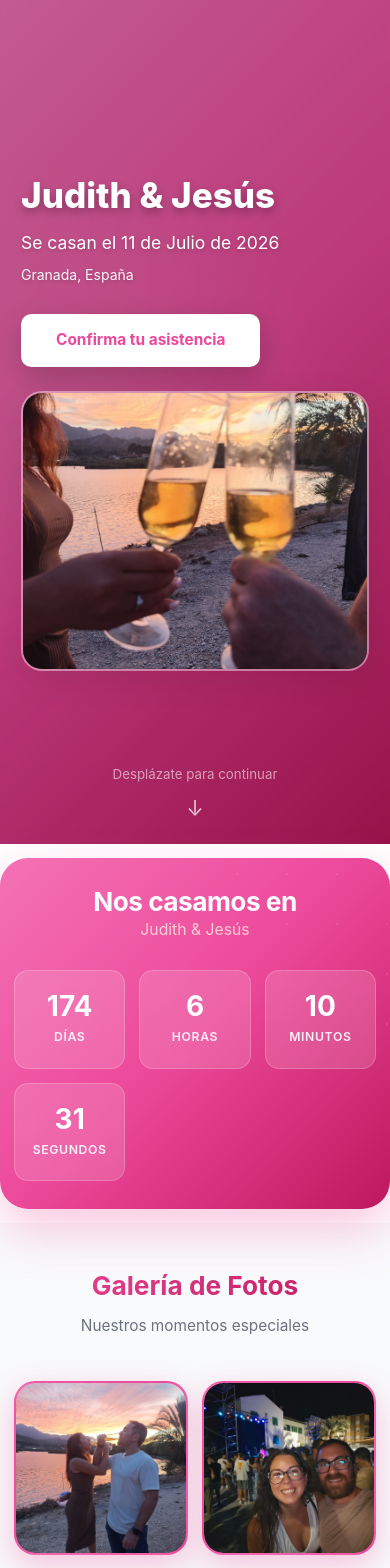
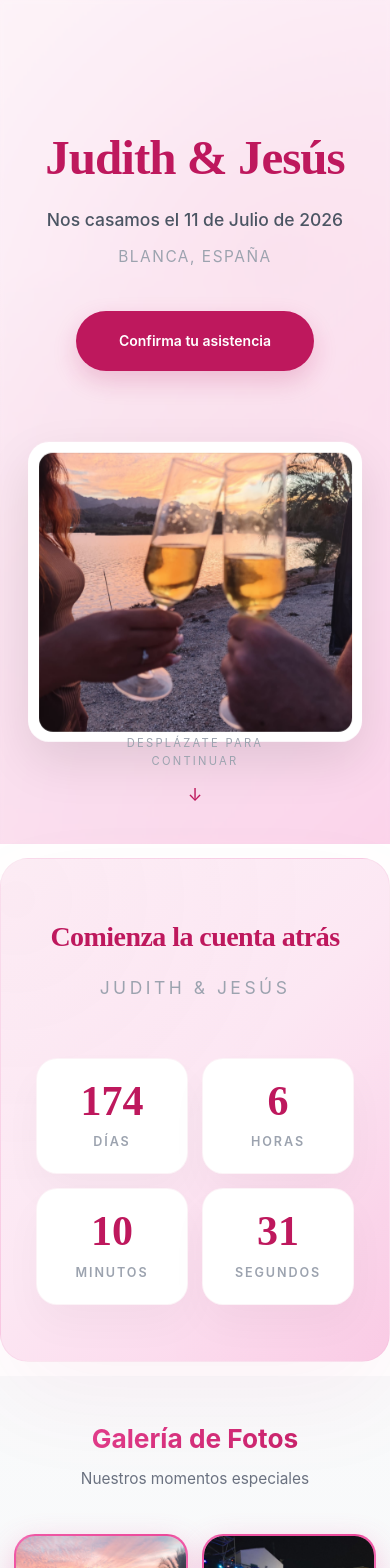
Before and after one commit to jesusMartinez88/boda-judith-jesus, an Angular app: page / in a window 390 px wide. Shown: the top 1568 px of the page. Built offline with nearby package versions, Linux system fonts and the light colour scheme; no server answers.

Commit message:
feature: new countdawn

```diff
--- a/src/app/components/countdown/countdown.component.css
+++ b/src/app/components/countdown/countdown.component.css
@@ -1,94 +1,126 @@
 .countdown-container {
-  background: linear-gradient(135deg, #f472b6 0%, #ec4899 50%, #be185d 100%);
-  padding: 3rem 1.5rem;
-  border-radius: 2rem;
+  background: linear-gradient(135deg, #fdf2f8 0%, #fce7f3 50%, #fbcfe8 100%);
+  padding: 5rem 2rem;
+  border-radius: 3rem;
   text-align: center;
   position: relative;
   overflow: hidden;
-  box-shadow: 0 20px 50px rgba(236, 72, 153, 0.3);
+  box-shadow: 0 40px 100px rgba(190, 24, 93, 0.05);
+  border: 1px solid rgba(190, 24, 93, 0.05);
 }
 
 .countdown-container::before {
   content: '';
   position: absolute;
-  top: -50%;
-  right: -50%;
-  width: 100%;
-  height: 100%;
-  background: radial-gradient(circle, rgba(255, 255, 255, 0.1) 1px, transparent 1px);
-  background-size: 50px 50px;
-  animation: float 20s linear infinite;
-}
-
-@keyframes float {
-  0% {
-    transform: translate(0, 0);
-  }
-  100% {
-    transform: translate(50px, 50px);
-  }
+  top: -20%;
+  left: -10%;
+  width: 140%;
+  height: 140%;
+  background: radial-gradient(circle at 10% 20%, rgba(219, 39, 119, 0.03) 0%, transparent 40%),
+    radial-gradient(circle at 90% 80%, rgba(190, 24, 93, 0.03) 0%, transparent 40%);
+  pointer-events: none;
 }
 
 .countdown-header {
   position: relative;
   z-index: 1;
-  margin-bottom: 2rem;
+  margin-bottom: 4rem;
 }
 
 .countdown-header h2 {
+  font-family: 'Playfair Display', serif;
+  font-size: 3.5rem;
   font-weight: 700;
+  color: #be185d;
+  margin-bottom: 1rem;
   letter-spacing: -0.02em;
+}
+
+.countdown-header p {
+  font-size: 1.25rem;
+  color: #9ca3af;
+  text-transform: uppercase;
+  letter-spacing: 0.2em;
 }
 
 .countdown-grid {
   display: grid;
-  grid-template-columns: repeat(auto-fit, minmax(100px, 1fr));
-  gap: 1rem;
+  grid-template-columns: repeat(4, 1fr);
+  gap: 2rem;
+  max-width: 1000px;
+  margin: 0 auto;
   position: relative;
   z-index: 1;
 }
 
 .countdown-item {
-  background: rgba(255, 255, 255, 0.15);
-  backdrop-filter: blur(10px);
-  padding: 1.5rem 1rem;
-  border-radius: 1rem;
-  border: 1px solid rgba(255, 255, 255, 0.2);
-  transition: all 0.3s ease;
+  background: white;
+  padding: 2.5rem 1.5rem;
+  border-radius: 2rem;
+  box-shadow: 0 20px 40px rgba(0, 0, 0, 0.03);
+  border: 1px solid rgba(190, 24, 93, 0.05);
+  transition: all 0.4s cubic-bezier(0.175, 0.885, 0.32, 1.275);
+  display: flex;
+  flex-direction: column;
+  align-items: center;
+  justify-content: center;
 }
 
 .countdown-item:hover {
-  background: rgba(255, 255, 255, 0.25);
-  transform: translateY(-5px);
-  box-shadow: 0 10px 30px rgba(0, 0, 0, 0.2);
+  transform: translateY(-10px);
+  box-shadow: 0 30px 60px rgba(190, 24, 93, 0.1);
+  border-color: rgba(190, 24, 93, 0.1);
 }
 
 .countdown-number {
-  font-size: 2.5rem;
+  font-family: 'Playfair Display', serif;
+  font-size: 4rem;
   font-weight: 700;
-  color: white;
+  color: #be185d;
   line-height: 1;
-  margin-bottom: 0.5rem;
+  margin-bottom: 0.75rem;
 }
 
 .countdown-label {
-  font-size: 0.875rem;
-  color: rgba(255, 255, 255, 0.9);
+  font-size: 0.9rem;
+  color: #9ca3af;
   text-transform: uppercase;
-  letter-spacing: 0.05em;
+  letter-spacing: 0.15em;
   font-weight: 600;
+}
+
+@media (max-width: 1024px) {
+  .countdown-grid {
+    grid-template-columns: repeat(2, 1fr);
+    gap: 1.5rem;
+    padding: 0 1rem;
+  }
+
+  .countdown-header h2 {
+    font-size: 2.5rem;
+  }
 }
 
 @media (max-width: 640px) {
   .countdown-container {
-    padding: 2rem 1rem;
+    padding: 4rem 1.5rem;
+    border-radius: 2rem;
   }
 
   .countdown-number {
+    font-size: 3rem;
+  }
+
+  .countdown-header h2 {
     font-size: 2rem;
   }
 
-  .countdown-header h2 {
-    font-size: 1.875rem;
+  .countdown-grid {
+    gap: 1rem;
+  }
+
+  .countdown-item {
+    padding: 1.5rem 1rem;
+    border-radius: 1.5rem;
   }
 }
--- a/src/app/components/countdown/countdown.component.html
+++ b/src/app/components/countdown/countdown.component.html
@@ -1,10 +1,10 @@
-<div class="countdown-container">
-  <div class="countdown-header">
-    <h2 class="text-3xl md:text-4xl font-bold text-white mb-2">Nos casamos en</h2>
-    <p class="text-lg text-rose-200">Judith & Jesús</p>
+<div class="countdown-container" #countdownContainer>
+  <div class="countdown-header" #countdownHeader>
+    <h2>Comienza la cuenta atrás</h2>
+    <p>Judith & Jesús</p>
   </div>
 
-  <div class="countdown-grid">
+  <div class="countdown-grid" #countdownGrid>
     <div class="countdown-item">
       <div class="countdown-number">{{ timeRemaining().days }}</div>
       <div class="countdown-label">Días</div>
--- a/src/app/components/hero/hero.component.css
+++ b/src/app/components/hero/hero.component.css
@@ -4,7 +4,7 @@
   display: flex;
   align-items: center;
   justify-content: center;
-  background: linear-gradient(135deg, #f472b6 0%, #ec4899 50%, #be185d 100%);
+  background: linear-gradient(135deg, #fdf2f8 0%, #fce7f3 50%, #fbcfe8 100%);
   overflow: hidden;
 }
 
@@ -15,7 +15,8 @@
   left: 0;
   right: 0;
   bottom: 0;
-  background: radial-gradient(circle at 20% 50%, rgba(255, 255, 255, 0.1) 0%, transparent 50%);
+  background: radial-gradient(circle at 70% 30%, rgba(219, 39, 119, 0.05) 0%, transparent 50%),
+    radial-gradient(circle at 20% 70%, rgba(190, 24, 93, 0.05) 0%, transparent 50%);
   pointer-events: none;
 }
 
@@ -25,273 +26,220 @@
   left: 0;
   right: 0;
   bottom: 0;
-  background: rgba(0, 0, 0, 0.2);
-  backdrop-filter: blur(1px);
+  background: rgba(255, 255, 255, 0.1);
+  backdrop-filter: blur(2px);
 }
 
 .hero-content {
   display: grid;
   grid-template-columns: 1fr 1fr;
-  gap: 3rem;
+  gap: 4rem;
   align-items: center;
   max-width: 1400px;
   width: 100%;
-  padding: 2rem;
+  padding: 4rem;
   z-index: 2;
   position: relative;
 }
 
 .hero-text {
-  color: white;
+  color: #1f2937;
   text-align: left;
 }
 
 .hero-title {
-  font-size: 4.5rem;
-  font-weight: 800;
-  margin-bottom: 1rem;
+  font-family: 'Playfair Display', serif;
+  font-size: 5rem;
+  font-weight: 700;
+  margin-bottom: 1.5rem;
   line-height: 1.1;
-  text-shadow: 0 4px 10px rgba(0, 0, 0, 0.3);
-  animation: fadeInUp 0.8s ease;
+  color: #be185d;
+  letter-spacing: -0.02em;
 }
 
 .hero-subtitle {
-  font-size: 1.75rem;
-  margin-bottom: 0.5rem;
-  text-shadow: 0 2px 5px rgba(0, 0, 0, 0.2);
-  animation: fadeInUp 0.8s ease 0.1s backwards;
+  font-size: 1.5rem;
+  margin-bottom: 0.75rem;
+  color: #4b5563;
+  font-weight: 500;
 }
 
 .hero-location {
-  font-size: 1.25rem;
-  margin-bottom: 2rem;
-  opacity: 0.95;
-  text-shadow: 0 2px 5px rgba(0, 0, 0, 0.2);
-  animation: fadeInUp 0.8s ease 0.2s backwards;
+  font-size: 1.1rem;
+  margin-bottom: 3rem;
+  color: #9ca3af;
+  text-transform: uppercase;
+  letter-spacing: 0.1em;
 }
 
 .hero-cta {
   display: inline-block;
-  padding: 1rem 2.5rem;
-  background: white;
-  color: #ec4899;
+  padding: 1.25rem 3rem;
+  background: #be185d;
+  color: white;
   text-decoration: none;
-  border-radius: 0.75rem;
-  font-weight: 700;
-  font-size: 1.1rem;
-  transition: all 0.3s ease;
-  box-shadow: 0 10px 30px rgba(0, 0, 0, 0.2);
-  animation: fadeInUp 0.8s ease 0.3s backwards;
+  border-radius: 6.25rem;
+  font-weight: 600;
+  font-size: 1rem;
+  transition: all 0.4s cubic-bezier(0.175, 0.885, 0.32, 1.275);
+  box-shadow: 0 10px 25px rgba(190, 24, 93, 0.2);
+  border: 1px solid rgba(190, 24, 93, 0.1);
 }
 
 .hero-cta:hover {
-  transform: translateY(-3px);
-  box-shadow: 0 15px 40px rgba(0, 0, 0, 0.3);
-}
-
-@keyframes fadeInUp {
-  from {
-    opacity: 0;
-    transform: translateY(30px);
-  }
-
-  to {
-    opacity: 1;
-    transform: translateY(0);
-  }
+  transform: translateY(-5px) scale(1.02);
+  box-shadow: 0 20px 40px rgba(190, 24, 93, 0.3);
+  background: #db2777;
 }
 
 .hero-images {
   position: relative;
-  height: 500px;
-  animation: fadeInScale 0.8s ease;
-}
-
-@keyframes fadeInScale {
-  from {
-    opacity: 0;
-    transform: scale(0.95);
-  }
-
-  to {
-    opacity: 1;
-    transform: scale(1);
-  }
+  height: 600px;
 }
 
 .image-placeholder {
   position: absolute;
-  background: rgba(255, 255, 255, 0.15);
-  backdrop-filter: blur(10px);
-  border: 2px solid rgba(255, 255, 255, 0.3);
+  background: white;
+  padding: 0.75rem;
   border-radius: 1.5rem;
-  display: flex;
-  align-items: center;
-  justify-content: center;
-  color: white;
-  font-weight: 600;
-  font-size: 1.1rem;
-  box-shadow: 0 8px 32px rgba(0, 0, 0, 0.1);
-  transition: all 0.3s ease;
+  box-shadow: 0 20px 50px rgba(0, 0, 0, 0.1);
   overflow: hidden;
+  transition: transform 0.3s ease;
+}
+
+.image-placeholder::after {
+  content: '';
+  position: absolute;
+  inset: 0.75rem;
+  border-radius: 1rem;
+  border: 1px solid rgba(0, 0, 0, 0.05);
+  pointer-events: none;
 }
 
 .image-placeholder img {
   width: 100%;
   height: 100%;
   object-fit: cover;
-  position: absolute;
-  top: 0;
-  left: 0;
-}
-
-.image-placeholder span {
-  position: relative;
-  z-index: 1;
-  text-shadow: 0 2px 4px rgba(0, 0, 0, 0.3);
-}
-
-.image-placeholder:hover {
-  border-color: rgba(255, 255, 255, 0.5);
-  box-shadow: 0 12px 40px rgba(0, 0, 0, 0.2);
+  border-radius: 1rem;
 }
 
 .main-image {
   width: 100%;
   height: 100%;
   z-index: 3;
-  animation: float 6s ease-in-out infinite;
 }
 
 .secondary-image-1 {
   width: 200px;
   height: 250px;
-  bottom: 30px;
-  left: -50px;
-  z-index: 2;
-  animation: float 5s ease-in-out infinite;
+  bottom: -20px;
+  left: -80px;
+  z-index: 4;
+  transform: rotate(-5deg);
 }
 
 .secondary-image-2 {
   width: 180px;
   height: 220px;
-  top: 50px;
-  right: -30px;
-  z-index: 1;
-  animation: float 7s ease-in-out infinite;
+  top: -30px;
+  right: -50px;
+  z-index: 2;
+  transform: rotate(8deg);
 }
 
-@keyframes float {
+.secondary-image-3 {
+  width: 160px;
+  height: 200px;
+  top: 40%;
+  right: -100px;
+  z-index: 4;
+  transform: rotate(-12deg);
+}
 
-  0%,
-  100% {
-    transform: translateY(0px);
-  }
-
-  50% {
-    transform: translateY(20px);
-  }
+.secondary-image-4 {
+  width: 170px;
+  height: 210px;
+  bottom: 10%;
+  right: 20%;
+  z-index: 1;
+  transform: rotate(15deg);
 }
 
 .hero-scroll {
   position: absolute;
-  bottom: 2rem;
+  bottom: 2.5rem;
   left: 50%;
   transform: translateX(-50%);
   text-align: center;
-  color: white;
+  color: #9ca3af;
   z-index: 5;
-  animation: bounce 2s infinite;
 }
 
 .hero-scroll span {
   display: block;
-  font-size: 0.95rem;
-  margin-bottom: 0.5rem;
-  opacity: 0.8;
+  font-size: 0.8rem;
+  margin-bottom: 0.75rem;
+  text-transform: uppercase;
+  letter-spacing: 0.2em;
 }
 
 .scroll-arrow {
-  font-size: 1.5rem;
+  font-size: 1.25rem;
   display: block;
-}
-
-@keyframes bounce {
-
-  0%,
-  100% {
-    transform: translateX(-50%) translateY(0);
-    opacity: 1;
-  }
-
-  50% {
-    transform: translateX(-50%) translateY(10px);
-    opacity: 0.7;
-  }
+  color: #be185d;
 }
 
 @media (max-width: 1024px) {
   .hero-content {
     grid-template-columns: 1fr;
+    text-align: center;
+    gap: 3rem;
+  }
+
+  .hero-text {
+    text-align: center;
   }
 
   .hero-images {
-    height: 350px;
-  }
-
-  .main-image {
-    width: 100%;
-    height: 100%;
+    height: 400px;
   }
 
   .secondary-image-1 {
+    left: 0;
+    bottom: -10px;
     width: 150px;
     height: 200px;
-    left: -40px;
-    bottom: 20px;
   }
 
   .secondary-image-2 {
+    right: 0;
+    top: -10px;
     width: 140px;
     height: 180px;
-    right: -20px;
-    top: 40px;
   }
 }
 
 @media (max-width: 640px) {
-  .hero {
-    min-height: 100vh;
-  }
-
   .hero-content {
-    gap: 1.5rem;
-    padding: 1.5rem;
+    padding: 2rem;
   }
 
   .hero-title {
-    font-size: 2.5rem;
+    font-size: 3.5rem;
   }
 
   .hero-subtitle {
     font-size: 1.25rem;
   }
 
-  .hero-location {
-    font-size: 1rem;
-  }
-
   .hero-images {
-    height: 280px;
+    height: 300px;
   }
 
   .secondary-image-1,
-  .secondary-image-2 {
+  .secondary-image-2,
+  .secondary-image-3,
+  .secondary-image-4 {
     display: none;
   }
-
-  .main-image {
-    width: 100%;
-    height: 100%;
-  }
 }
--- a/src/app/components/hero/hero.component.html
+++ b/src/app/components/hero/hero.component.html
@@ -1,15 +1,15 @@
 <div class="hero">
   <div class="hero-overlay"></div>
 
-  <div class="hero-content">
+  <div class="hero-content" #heroContent>
     <div class="hero-text">
-      <h1 class="hero-title">Judith & Jesús</h1>
-      <p class="hero-subtitle">Se casan el 11 de Julio de 2026</p>
-      <p class="hero-location">Granada, España</p>
-      <a href="#rsvp" class="hero-cta">Confirma tu asistencia</a>
+      <h1 class="hero-title" #heroTitle>Judith & Jesús</h1>
+      <p class="hero-subtitle" #heroSubtitle>Nos casamos el 11 de Julio de 2026</p>
+      <p class="hero-location" #heroLocation>Blanca, España</p>
+      <a href="#rsvp" class="hero-cta" #heroCta>Confirma tu asistencia</a>
     </div>
 
-    <div class="hero-images">
+    <div class="hero-images" #imageGrid>
       <div class="image-placeholder main-image">
         <img src="assets/fotos/hero.jpeg" alt="Judith y Jesús" onerror="this.style.display='none'" />
       </div>
@@ -19,6 +19,12 @@
       <div class="image-placeholder secondary-image-2">
         <img src="assets/fotos/foto3.jpeg" alt="Foto 3" onerror="this.style.display='none'" />
       </div>
+      <div class="image-placeholder secondary-image-3">
+        <img src="assets/fotos/foto4.jpeg" alt="Foto 4" onerror="this.style.display='none'" />
+      </div>
+      <div class="image-placeholder secondary-image-4">
+        <img src="assets/fotos/foto5.jpeg" alt="Foto 5" onerror="this.style.display='none'" />
+      </div>
     </div>
   </div>
 
```
Also changed, not shown: src/app/components/countdown/countdown.component.ts (+78 -4 lines), src/app/components/hero/hero.component.ts (+96 -3 lines).
